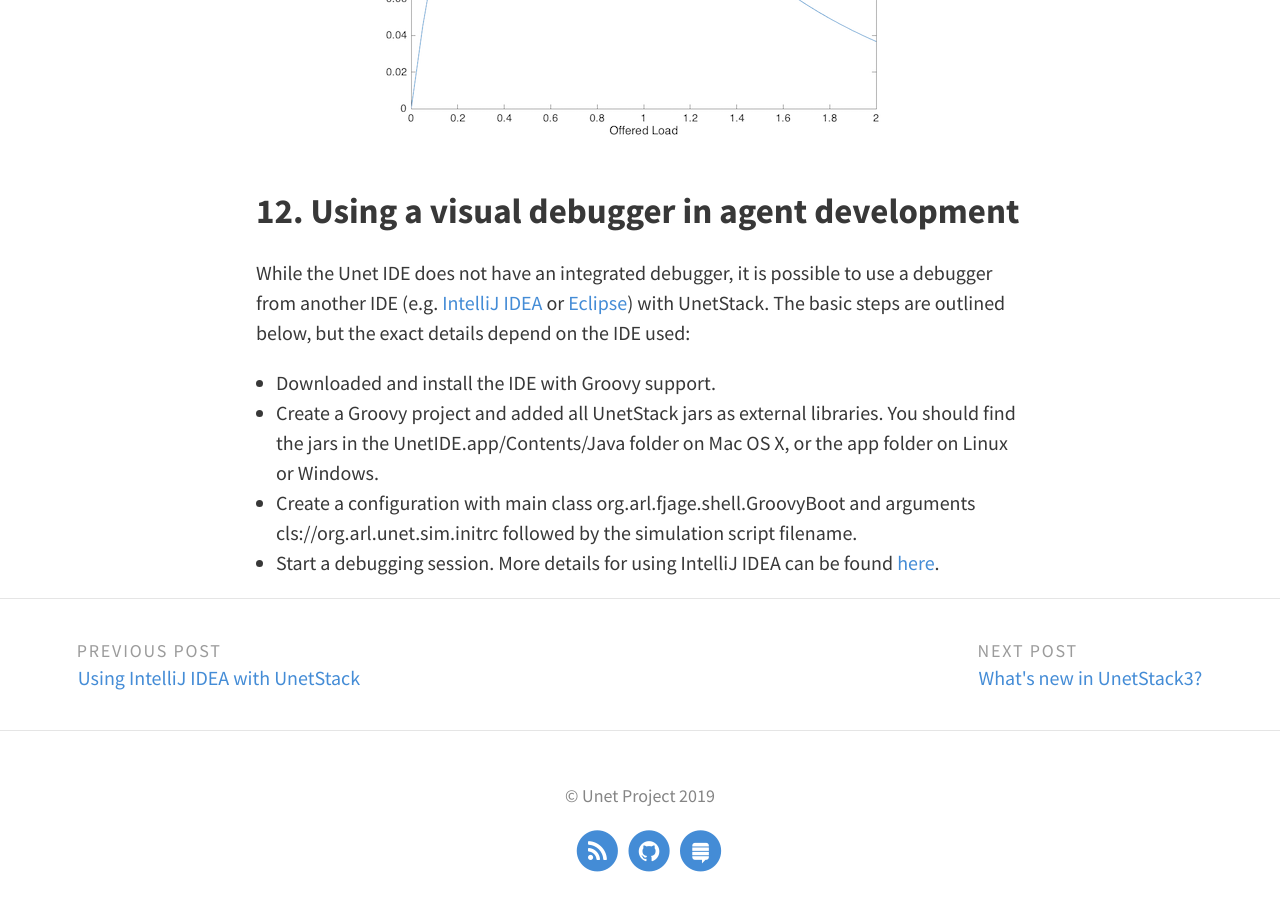
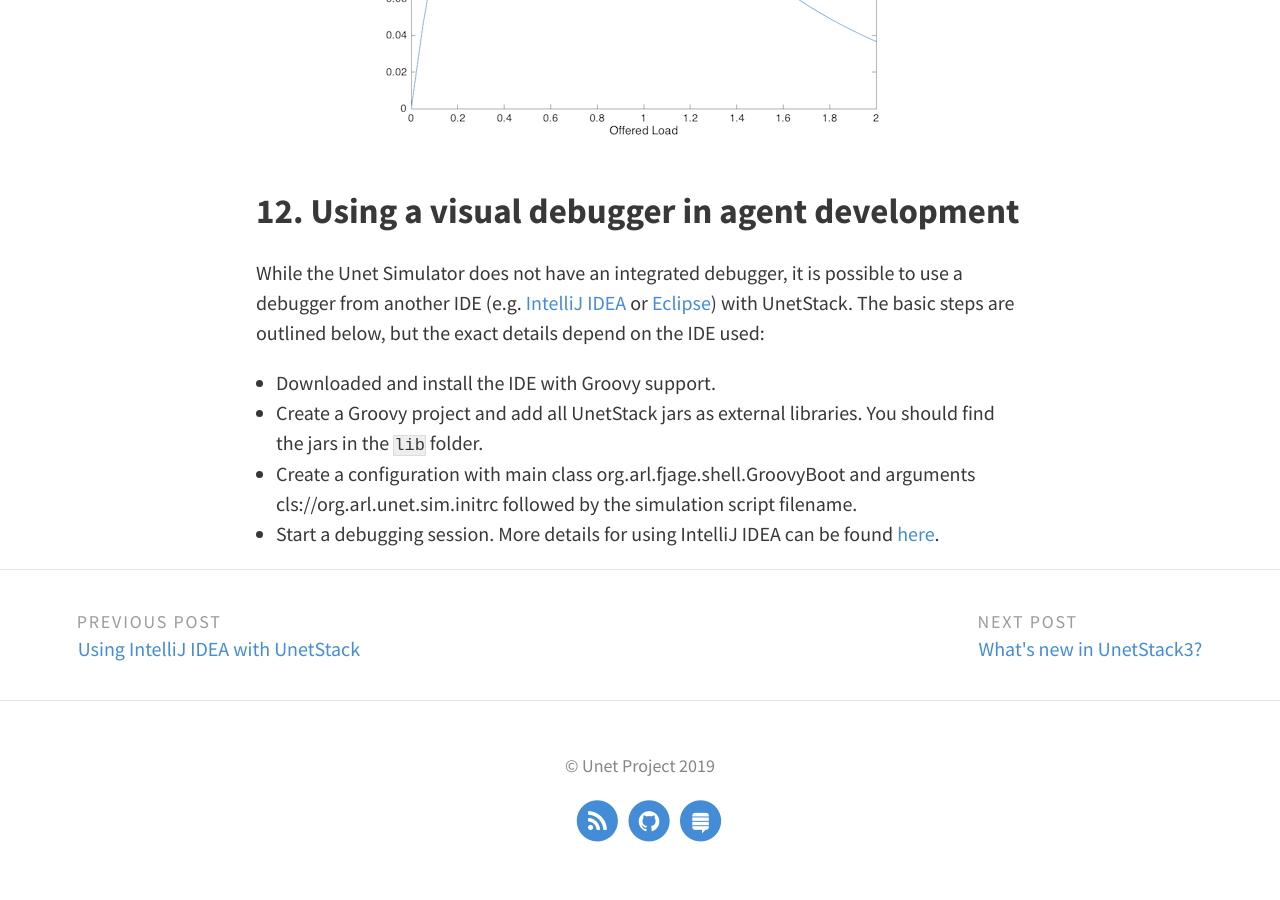
Before and after one commit to org-arl/unet-blog, a Jekyll site: the page built from _posts/2019-07-24-15-cool-things-about-UnetStack-you-probably-didn't-know.md, in a window 1280 px wide and 900 px high, scrolled down 7331 px. Built offline with Jekyll 4.4.1, drawn with Linux system fonts in a browser that asks for light colours; comment, search, counter and statistics services are not loaded.

Commit message:
Update 2019-07-24-15-cool-things-about-UnetStack-you-probably-didn't-know.md

```diff
--- a/_posts/2019-07-24-15-cool-things-about-UnetStack-you-probably-didn't-know.md
+++ b/_posts/2019-07-24-15-cool-things-about-UnetStack-you-probably-didn't-know.md
@@ -218,10 +218,10 @@ The output should look like this:
 ![](assets/img/aloha-matlab.png)
 
 ## <a name="head12"></a> 12. Using a visual debugger in agent development
-While the Unet IDE does not have an integrated debugger, it is possible to use a debugger from another IDE (e.g. [IntelliJ IDEA](https://www.jetbrains.com/idea/) or [Eclipse](https://eclipse.org/downloads/)) with UnetStack. The basic steps are outlined below, but the exact details depend on the IDE used:
+While the Unet Simulator does not have an integrated debugger, it is possible to use a debugger from another IDE (e.g. [IntelliJ IDEA](https://www.jetbrains.com/idea/) or [Eclipse](https://eclipse.org/downloads/)) with UnetStack. The basic steps are outlined below, but the exact details depend on the IDE used:
 
 - Downloaded and install the IDE with Groovy support.
-- Create a Groovy project and added all UnetStack jars as external libraries. You should find the jars in the UnetIDE.app/Contents/Java folder on Mac OS X, or the app folder on Linux or Windows.
+- Create a Groovy project and add all UnetStack jars as external libraries. You should find the jars in the `lib` folder.
 - Create a configuration with main class org.arl.fjage.shell.GroovyBoot and arguments cls://org.arl.unet.sim.initrc followed by the simulation script filename.
 - Start a debugging session.
 More details for using IntelliJ IDEA can be found [here](https://blog.unetstack.net/using-idea-with-unetstack).
```
